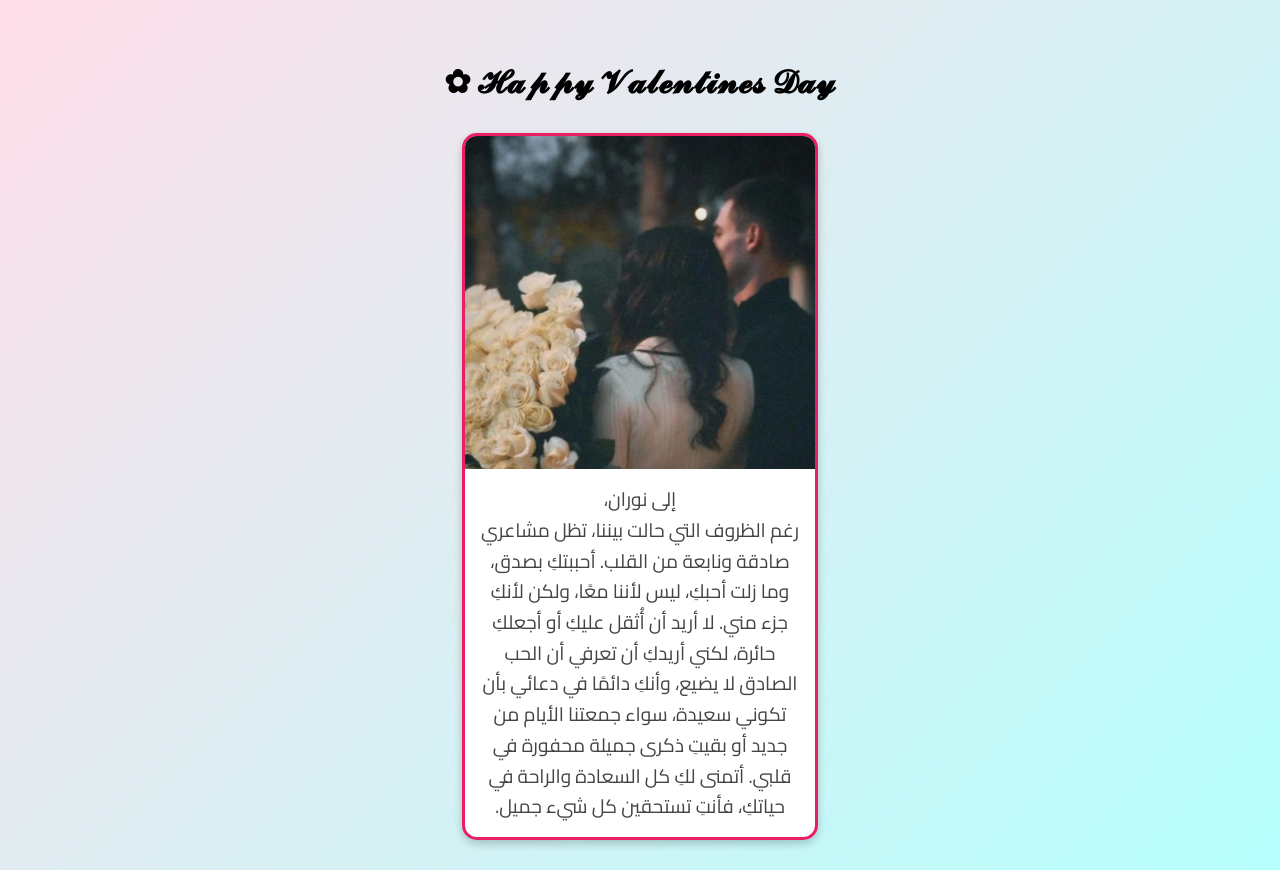
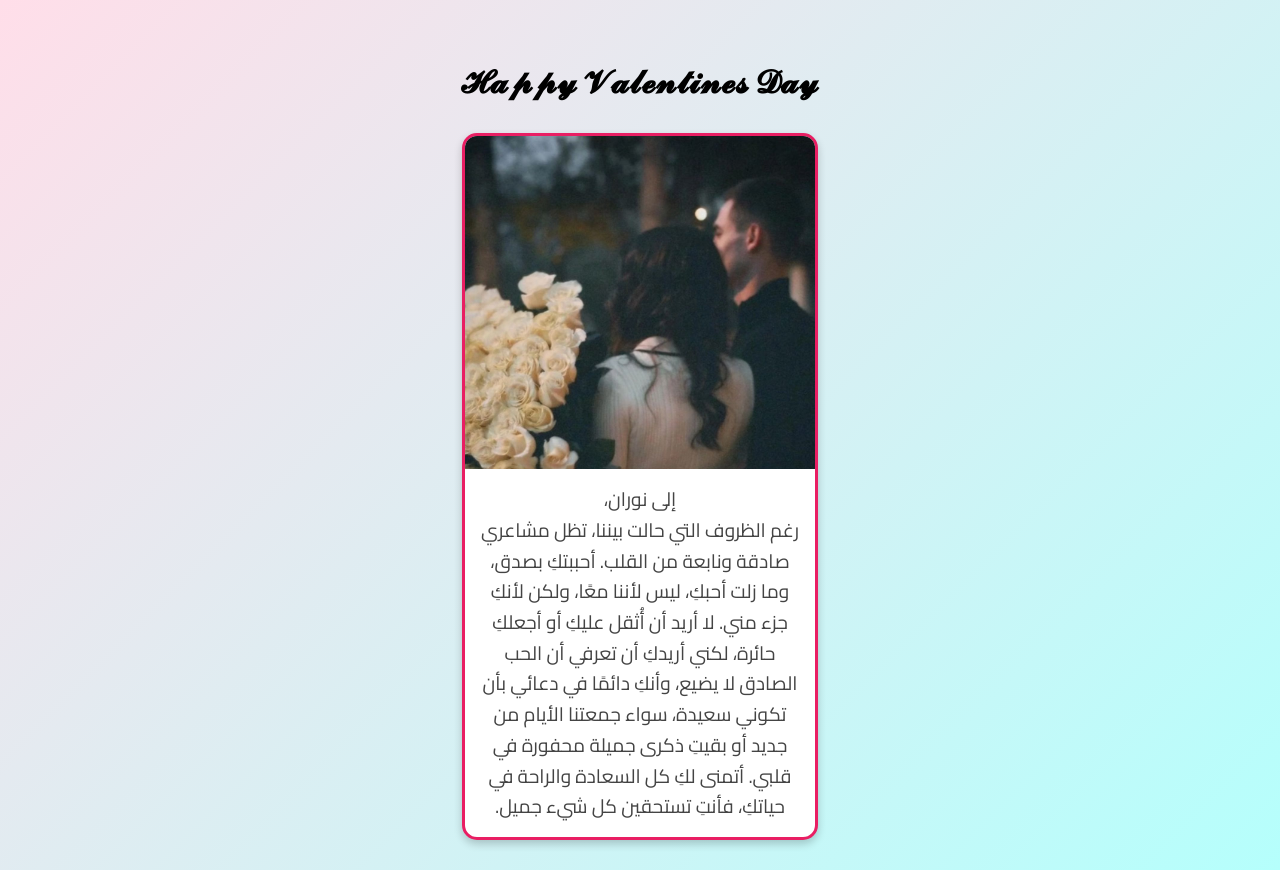
Before and after one commit to 2kox/LOVE, a plain HTML site: page index.html in a window 1280 px wide. Drawn offline with Linux system fonts and the light colour scheme.

Commit message:
Update index.html

```diff
--- a/index.html
+++ b/index.html
@@ -71,7 +71,7 @@
 </head>
 <body>
   <div class="container">
-    <h1> 𝓗𝓪𝓹𝓹𝔂   𝓥𝓪𝓵𝓮𝓷𝓽𝓲𝓷𝓮𝓼   𝓓𝓪𝔂 ✿ </h1>
+    <h1> 𝓗𝓪𝓹𝓹𝔂   𝓥𝓪𝓵𝓮𝓷𝓽𝓲𝓷𝓮𝓼   𝓓𝓪𝔂  </h1>
     <div class="card">
       <img src="your-image.jpg" alt="صورة رومانسية">
       <div class="text-content">
```
